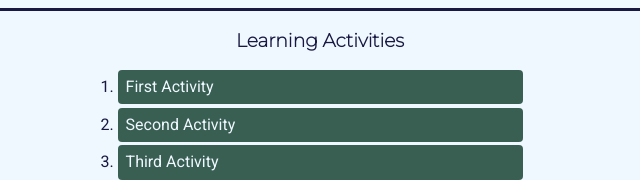
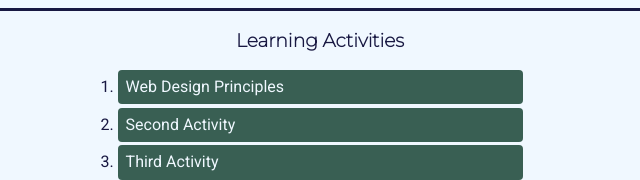
Before and after one commit to gustavolimadesousa/wdd230, a plain HTML site: page index.html in a window 1280 px wide. Shown: the part 587-767 px from the top of the page, 320-960 px from the left. Drawn offline with Linux system fonts and the light colour scheme.

Commit message:
Update Course Home page

```diff
--- a/index.html
+++ b/index.html
@@ -38,7 +38,7 @@
     <section class="card">
       <h3>Learning Activities</h3>
       <ul>
-        <li><a href="#">First Activity</a></li>
+        <li><a href="/lesson02/design.html">Web Design Principles</a></li>
         <li><a href="#">Second Activity</a></li>
         <li><a href="#">Third Activity</a></li>
         <li><a href="#">Fourth Activity</a></li>
```
